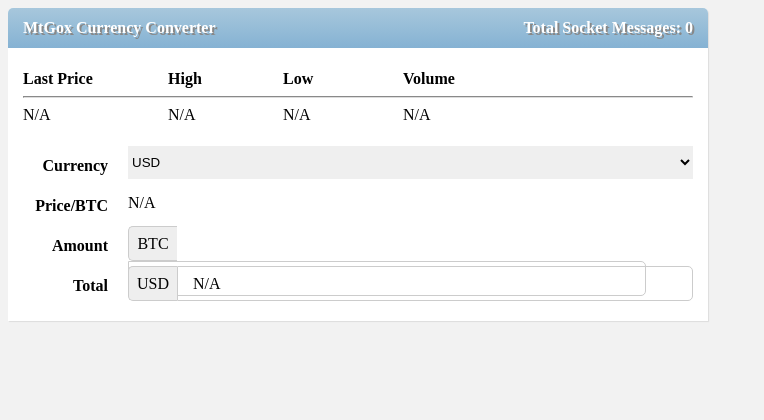
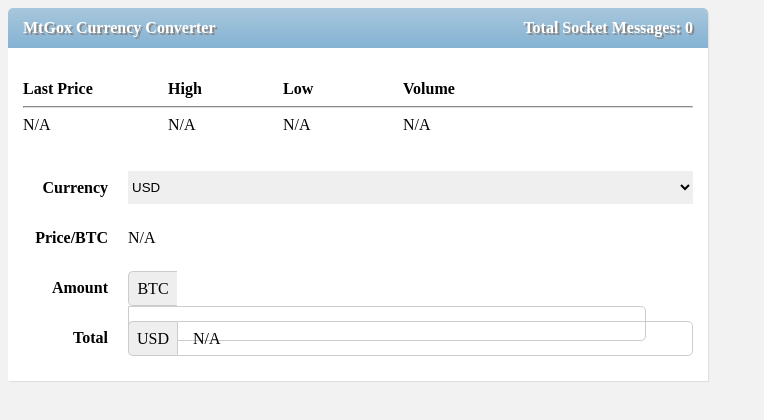
Before and after one commit to isarunasi/bitcoin-ui, a plain HTML site: page index.html in a window 1280 px wide. Shown: the whole page, without its empty margins (0-764 px from the left). Drawn offline with nearby package versions, Linux system fonts and the light colour scheme; a script that the page names is missing.

Commit message:
height update to properly align both columns

```diff
--- a/style.less
+++ b/style.less
@@ -71,7 +71,7 @@ body {
     width: 670px;
     height: 40px;
     margin: 0px;
-    padding: 0px;
+    padding: 5px 0px;
     position: relative;
     div {position: absolute;}
     .column2 {left: @col2}
@@ -79,8 +79,8 @@ body {
     .column4 {left: @col4}
     .left {
         width: 85px;
-        height: 40px;
-        line-height: 40px;
+        height: 33px;
+        line-height: 33px;
         text-align: right;
         padding-right: 30px;
         .bold-text;
```
